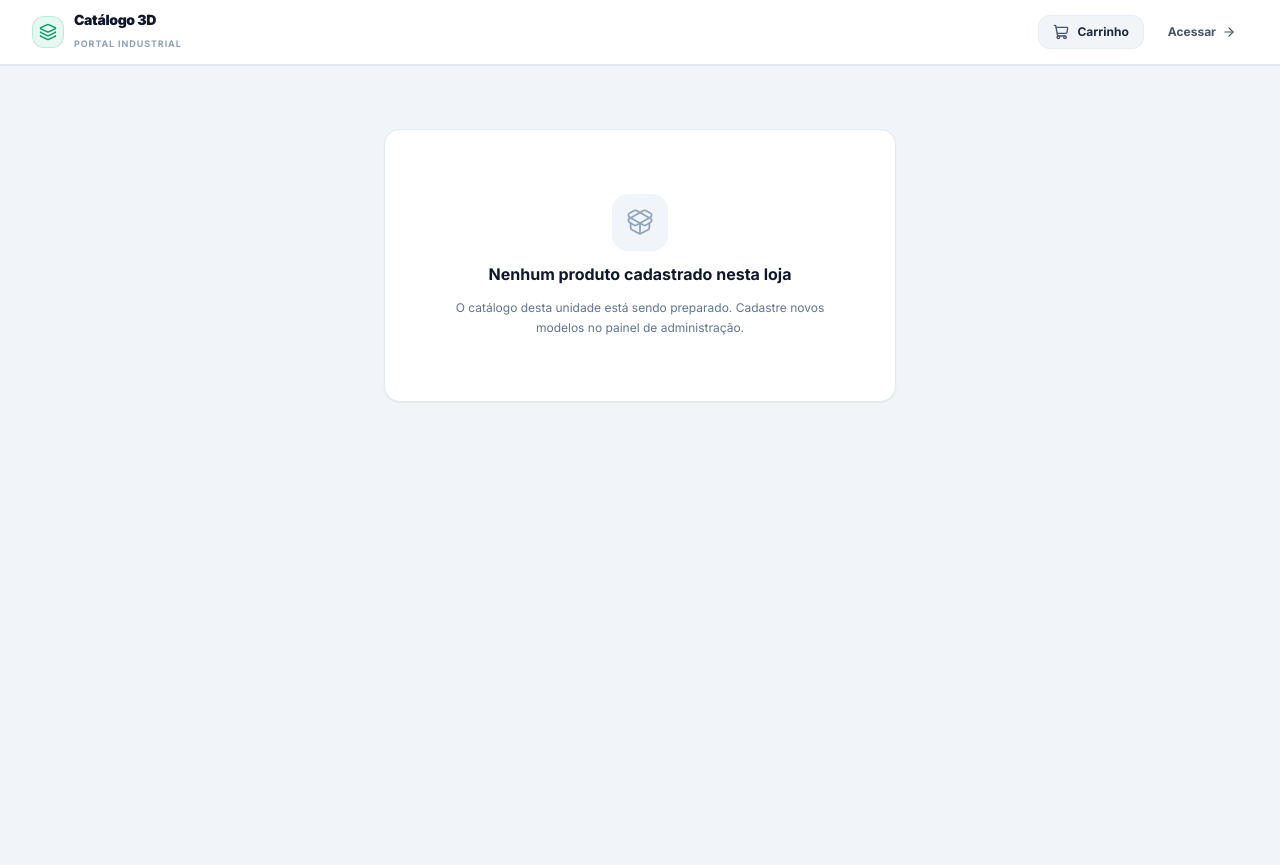
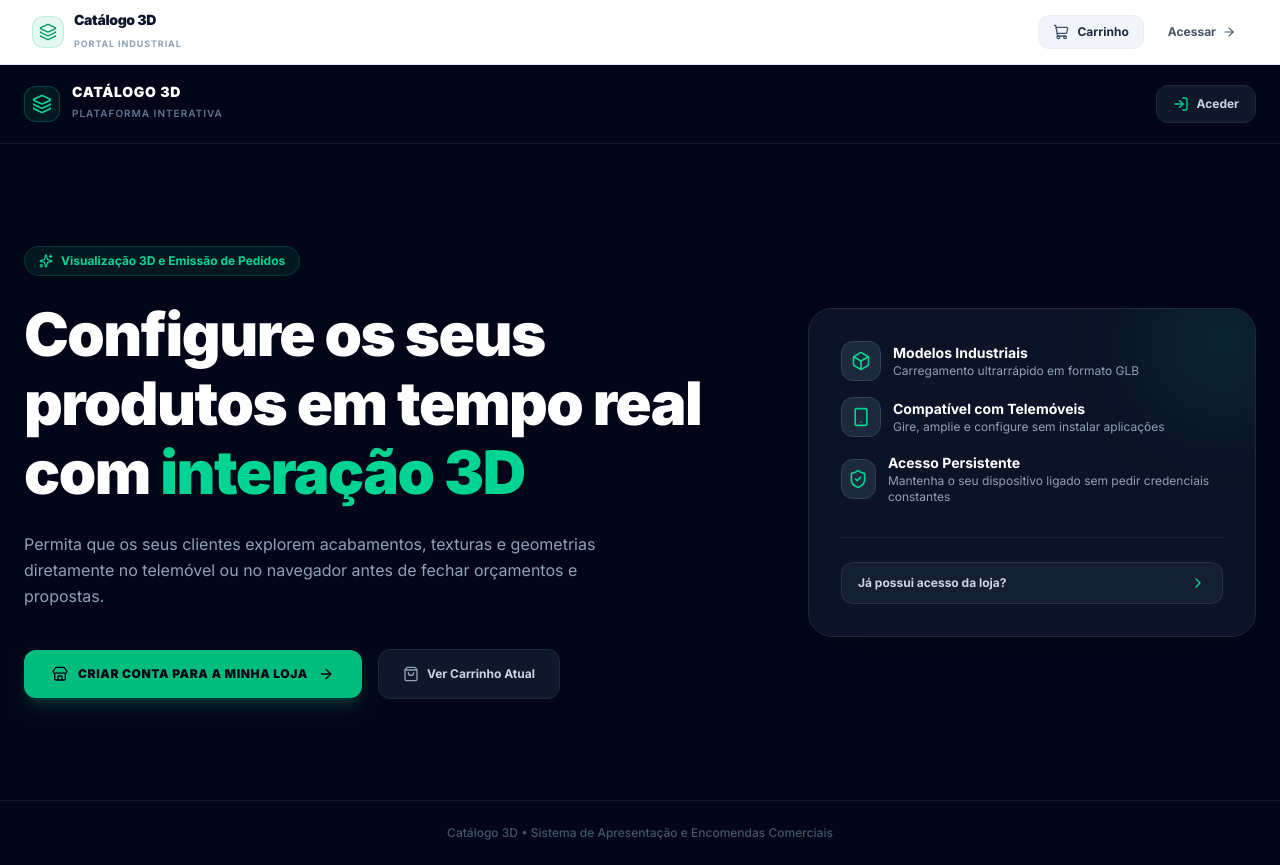
Before and after one commit to raphaelolimpio/Menu, a Next.js app in the folder frontend/: page / in a window 1280 px wide. Built offline with nearby package versions, Linux system fonts and the light colour scheme.

Commit message:
feat: atualizando a tela de visualizacao para visitantes

```diff
--- a/frontend/src/app/page.tsx
+++ b/frontend/src/app/page.tsx
@@ -1,198 +1,186 @@
 "use client";
 
-import React, { useState, useEffect } from "react";
-import axios from "axios";
+import React, { useEffect, useState } from "react";
 import Link from "next/link";
+import { useRouter, useSearchParams } from "next/navigation";
 import {
+  Layers,
   Box,
+  Smartphone,
+  ShieldCheck,
   ArrowRight,
-  Search,
   Sparkles,
-  Eye,
-  PackageOpen
+  ShoppingBag,
+  Store,
+  ChevronRight,
+  LogIn
 } from "lucide-react";
 
 export default function HomePage() {
-  const [products, setProducts] = useState<any[]>([]);
-  const [loading, setLoading] = useState(true);
-  const [searchTerm, setSearchTerm] = useState("");
+  const router = useRouter();
+  const searchParams = useSearchParams();
+  const storeParam = searchParams.get("store");
+
+  const [isLoadingSession, setIsLoadingSession] = useState(true);
+  const [hasDirectStore, setHasDirectStore] = useState(false);
 
   useEffect(() => {
+    // 1. Verificação de sessão persistida no aparelho
+    const storedUser = localStorage.getItem("user");
+    const storedToken = localStorage.getItem("token");
+
+    if (storedUser && storedToken) {
       try {
-      const urlParams = new URLSearchParams(window.location.search);
-      const storeIdFromUrl = urlParams.get("store");
-
-      const storedStore = localStorage.getItem("store");
-      const storeIdFromStorage = storedStore ? JSON.parse(storedStore).id : null;
-
-      const finalStoreId = storeIdFromUrl || storeIdFromStorage;
-
-      if (!finalStoreId) {
-        setProducts([]);
-        setLoading(false);
+        const parsed = JSON.parse(storedUser);
+        if (["OWNER", "SELLER", "ADMIN"].includes(parsed.role)) {
+          router.replace("/admin");
           return;
         }
+      } catch (e) {
+        console.error("Erro ao validar sessão persistida", e);
+      }
+    }
 
-      axios
-        .get(`http://localhost:3333/api/products?storeId=${finalStoreId}`)
-        .then((res) => {
-          setProducts(res.data || []);
-        })
-        .catch((err) => {
-          console.error("Erro na API de Produtos:", err);
-          setProducts([]);
-        })
-        .finally(() => {
-          setLoading(false);
-        });
-    } catch (error) {
-      console.error("Erro interno no carregamento da HomePage:", error);
-      setProducts([]);
-      setLoading(false);
+    // 2. Se houver parâmetro de loja direta no link
+    if (storeParam) {
+      setHasDirectStore(true);
     }
-  }, []);
 
-  const filteredProducts = products.filter((p) => {
-    const term = searchTerm.toLowerCase();
-    const nameMatch = (p.name || "").toLowerCase().includes(term);
-    const skuMatch = (p.sku || "").toLowerCase().includes(term);
-    const descMatch = (p.description || "").toLowerCase().includes(term);
-    return nameMatch || skuMatch || descMatch;
-  });
+    setIsLoadingSession(false);
+  }, [router, storeParam]);
+
+  if (isLoadingSession) {
+    return (
+      <div className="min-h-screen bg-slate-950 flex flex-col items-center justify-center text-white">
+        <div className="w-12 h-12 rounded-2xl bg-emerald-500/20 border border-emerald-500/40 flex items-center justify-center text-emerald-400 animate-pulse mb-3">
+          <Layers className="w-6 h-6 animate-spin" />
+        </div>
+        <p className="text-xs font-mono text-slate-400">A carregar catálogo 3D...</p>
+      </div>
+    );
+  }
 
   return (
-    <div className="min-h-screen bg-slate-100 text-slate-900 font-sans pb-16">
-      <main className="max-w-7xl mx-auto px-4 sm:px-6 lg:px-8 py-8 space-y-6">
-        {/* Barra de Filtro e Contagem em Linha Direta */}
-        {!loading && products.length > 0 && (
-          <div className="flex flex-col sm:flex-row items-center justify-between gap-4 bg-white border border-slate-200/90 rounded-2xl p-3 shadow-xs">
-            <div className="relative w-full sm:w-80">
-              <Search className="w-4 h-4 text-slate-400 absolute left-3.5 top-3" />
-              <input
-                type="text"
-                value={searchTerm}
-                onChange={(e) => setSearchTerm(e.target.value)}
-                placeholder="Buscar modelos ou SKU..."
-                className="w-full text-xs border border-slate-200 rounded-xl pl-10 pr-3 py-2 bg-slate-50 focus:bg-white focus:outline-emerald-500 transition-all font-medium text-slate-800 placeholder:text-slate-400"
-              />
+    <div className="min-h-screen bg-slate-950 text-slate-100 flex flex-col justify-between selection:bg-emerald-500 selection:text-white">
+      {/* CABEÇALHO */}
+      <header className="w-full max-w-7xl mx-auto px-6 py-5 flex items-center justify-between border-b border-slate-900">
+        <div className="flex items-center gap-3">
+          <div className="w-9 h-9 rounded-xl bg-emerald-500/10 border border-emerald-500/30 flex items-center justify-center text-emerald-400">
+            <Layers className="w-5 h-5" />
           </div>
-
-            <div className="flex items-center gap-2 text-xs font-bold text-slate-500 self-end sm:self-auto px-2">
-              <Box className="w-4 h-4 text-slate-400" />
-              <span>
-                <strong className="text-slate-900">{filteredProducts.length}</strong> modelos disponíveis
+          <div>
+            <span className="text-sm font-black tracking-wider uppercase text-white block leading-none">
+              Catálogo 3D
             </span>
-            </div>
-          </div>
-        )}
-
-        {/* Grade de Produtos */}
-        {loading ? (
-          <div className="py-24 text-center flex flex-col items-center justify-center text-slate-400">
-            <div className="w-9 h-9 border-3 border-slate-200 border-t-emerald-500 rounded-full animate-spin mb-3" />
-            <p className="text-xs font-bold">Carregando catálogo e malhas 3D...</p>
-          </div>
-        ) : products.length === 0 ? (
-          <div className="bg-white border border-slate-200/90 rounded-2xl p-16 text-center max-w-lg mx-auto shadow-xs my-8 space-y-3">
-            <div className="w-14 h-14 bg-slate-100 text-slate-400 rounded-2xl flex items-center justify-center mx-auto shadow-2xs">
-              <PackageOpen className="w-7 h-7 stroke-[1.5]" />
-            </div>
-            <h2 className="text-base font-bold text-slate-900">Nenhum produto cadastrado nesta loja</h2>
-            <p className="text-xs text-slate-500 max-w-sm mx-auto leading-relaxed">
-              O catálogo desta unidade está sendo preparado. Cadastre novos modelos no painel de administração.
-            </p>
-          </div>
-        ) : filteredProducts.length === 0 ? (
-          <div className="bg-white border border-slate-200/90 rounded-2xl p-12 text-center max-w-md mx-auto shadow-xs">
-            <Search className="w-8 h-8 text-slate-300 mx-auto mb-2" />
-            <p className="text-xs font-bold text-slate-700">Nenhum modelo encontrado para "{searchTerm}"</p>
-            <button
-              onClick={() => setSearchTerm("")}
-              className="text-xs font-bold text-emerald-600 hover:underline mt-2 inline-block"
-            >
-              Limpar filtro de pesquisa
-            </button>
-          </div>
-        ) : (
-          <div className="grid grid-cols-1 sm:grid-cols-2 lg:grid-cols-3 gap-6">
-            {filteredProducts.map((product) => (
-              <div
-                key={product.id}
-                className="group bg-white border border-slate-200/90 hover:border-slate-300 rounded-2xl shadow-xs hover:shadow-md transition-all duration-300 flex flex-col overflow-hidden"
-              >
-                {/* Viewport 3D */}
-                <div className="w-full h-52 bg-slate-950 flex items-center justify-center relative overflow-hidden">
-                  <div className="absolute inset-0 bg-[radial-gradient(ellipse_at_center,_var(--tw-gradient-stops))] from-slate-900/80 via-slate-950 to-slate-950 opacity-80" />
-
-                  {product.thumbnailUrl ? (
-                    <img
-                      src={product.thumbnailUrl}
-                      alt={product.name}
-                      className="w-full h-full object-contain p-4 relative z-10 group-hover:scale-105 transition-transform duration-500 ease-out"
-                    />
-                  ) : (
-                    <div className="flex flex-col items-center gap-2 relative z-10">
-                      <Box className="w-12 h-12 text-slate-600 stroke-[1.5]" />
-                      <span className="text-[10px] font-mono font-bold text-slate-400 bg-slate-900 px-2.5 py-1 rounded-full border border-slate-800">
-                        Geometria 3D Nativa
-                      </span>
-                    </div>
-                  )}
-
-                  <div className="absolute top-3 left-3 z-20">
-                    <span className="bg-slate-900/90 backdrop-blur-xs border border-slate-800 text-emerald-400 text-[10px] font-mono font-black px-2.5 py-0.5 rounded-md flex items-center gap-1 shadow-xs">
-                      <Eye className="w-3 h-3 text-emerald-400" /> 3D PRONTO
+            <span className="text-[10px] text-slate-500 font-mono tracking-widest font-semibold uppercase">
+              Plataforma Interativa
             </span>
           </div>
         </div>
 
-                {/* Conteúdo */}
-                <div className="p-5 flex flex-col flex-grow justify-between space-y-4">
-                  <div>
-                    <div className="flex items-center justify-between mb-1.5">
-                      <span className="text-[10px] font-mono uppercase font-bold text-slate-400">
-                        SKU: {product.sku || "PADRÃO"}
-                      </span>
-                      {product.estimatedTimeMin > 0 && (
-                        <span className="text-[10px] font-mono text-slate-500 bg-slate-50 border border-slate-200 px-2 py-0.5 rounded-md">
-                          {product.estimatedTimeMin} min fabril
-                        </span>
-                      )}
+        <div className="flex items-center gap-3">
+          <Link
+            href="/login"
+            className="flex items-center gap-2 text-xs font-bold text-slate-300 hover:text-white bg-slate-900 border border-slate-800 hover:border-slate-700 px-4 py-2.5 rounded-xl transition-all"
+          >
+            <LogIn className="w-4 h-4 text-emerald-400" />
+            <span>Aceder</span>
+          </Link>
+        </div>
+      </header>
+
+      {/* ÁREA PRINCIPAL */}
+      <main className="flex-1 max-w-7xl mx-auto px-6 py-12 lg:py-20 flex flex-col lg:flex-row items-center justify-between gap-12">
+        {/* LADO ESQUERDO: Apresentação */}
+        <div className="flex-1 text-center lg:text-left space-y-6">
+          <div className="inline-flex items-center gap-2 px-3.5 py-1.5 rounded-full bg-emerald-500/10 border border-emerald-500/20 text-emerald-400 text-xs font-bold">
+            <Sparkles className="w-3.5 h-3.5" />
+            <span>Visualização 3D e Emissão de Pedidos</span>
           </div>
 
-                    <h2 className="text-base font-black text-slate-900 line-clamp-1 group-hover:text-emerald-700 transition-colors">
-                      {product.name}
-                    </h2>
-                    <p className="text-xs text-slate-500 mt-1 line-clamp-2 leading-relaxed">
-                      {product.description || "Sem descrição técnica informada para esta peça."}
+          <h1 className="text-3xl sm:text-5xl lg:text-6xl font-black text-white tracking-tight leading-[1.15]">
+            Configure os seus produtos em tempo real com <span className="text-emerald-400">interação 3D</span>
+          </h1>
+
+          <p className="text-sm sm:text-base text-slate-400 max-w-xl mx-auto lg:mx-0 leading-relaxed">
+            Permita que os seus clientes explorem acabamentos, texturas e geometrias diretamente no telemóvel ou no navegador antes de fechar orçamentos e propostas.
           </p>
+
+          {/* BOTÕES DE AÇÃO */}
+          <div className="flex flex-col sm:flex-row items-center justify-center lg:justify-start gap-4 pt-4">
+            <Link
+              href="/register"
+              className="w-full sm:w-auto flex items-center justify-center gap-2.5 bg-emerald-500 hover:bg-emerald-400 text-slate-950 font-black text-xs uppercase tracking-wider px-7 py-4 rounded-xl shadow-lg shadow-emerald-500/20 transition-all hover:scale-[1.02] active:scale-[0.98]"
+            >
+              <Store className="w-4 h-4" />
+              <span>Criar Conta para a Minha Loja</span>
+              <ArrowRight className="w-4 h-4" />
+            </Link>
+
+            <Link
+              href="/cart"
+              className="w-full sm:w-auto flex items-center justify-center gap-2 bg-slate-900 hover:bg-slate-800 text-slate-300 hover:text-white border border-slate-800 font-bold text-xs px-6 py-4 rounded-xl transition-all"
+            >
+              <ShoppingBag className="w-4 h-4 text-slate-400" />
+              <span>Ver Carrinho Atual</span>
+            </Link>
+          </div>
         </div>
 
-                  {/* Preço e Botão */}
-                  <div className="pt-4 border-t border-slate-100 flex items-center justify-between">
+        {/* LADO DIREITO: Cartão Visual Mobile & Desktop */}
+        <div className="w-full max-w-md lg:max-w-md flex flex-col gap-4">
+          <div className="bg-slate-900/80 border border-slate-800 rounded-3xl p-6 sm:p-8 backdrop-blur-md relative overflow-hidden shadow-2xl">
+            <div className="absolute -top-12 -right-12 w-40 h-40 bg-emerald-500/10 rounded-full blur-2xl pointer-events-none" />
+
+            <div className="space-y-4">
+              <div className="flex items-center gap-3">
+                <div className="w-10 h-10 rounded-xl bg-slate-800 border border-slate-700 flex items-center justify-center text-emerald-400">
+                  <Box className="w-5 h-5" />
+                </div>
                 <div>
-                      <span className="text-[10px] font-mono uppercase text-slate-400 block tracking-wider">
-                        A partir de
-                      </span>
-                      <span className="text-lg font-black text-emerald-600 font-mono tracking-tight">
-                        R$ {Number(product.basePrice).toFixed(2)}
-                      </span>
+                  <h3 className="text-sm font-bold text-white">Modelos Industriais</h3>
+                  <p className="text-xs text-slate-400">Carregamento ultrarrápido em formato GLB</p>
+                </div>
               </div>
 
+              <div className="flex items-center gap-3">
+                <div className="w-10 h-10 rounded-xl bg-slate-800 border border-slate-700 flex items-center justify-center text-emerald-400">
+                  <Smartphone className="w-5 h-5" />
+                </div>
+                <div>
+                  <h3 className="text-sm font-bold text-white">Compatível com Telemóveis</h3>
+                  <p className="text-xs text-slate-400">Gire, amplie e configure sem instalar aplicações</p>
+                </div>
+              </div>
+
+              <div className="flex items-center gap-3">
+                <div className="w-10 h-10 rounded-xl bg-slate-800 border border-slate-700 flex items-center justify-center text-emerald-400">
+                  <ShieldCheck className="w-5 h-5" />
+                </div>
+                <div>
+                  <h3 className="text-sm font-bold text-white">Acesso Persistente</h3>
+                  <p className="text-xs text-slate-400">Mantenha o seu dispositivo ligado sem pedir credenciais constantes</p>
+                </div>
+              </div>
+            </div>
+
+            <div className="mt-8 pt-6 border-t border-slate-800/80">
               <Link
-                      href={`/products/${product.id}`}
-                      className="inline-flex items-center gap-2 bg-slate-900 hover:bg-emerald-600 text-white text-xs font-bold px-4 py-2.5 rounded-xl transition-all shadow-xs active:scale-95"
+                href="/login"
+                className="w-full flex items-center justify-between px-4 py-3 bg-slate-800/60 hover:bg-slate-800 border border-slate-700/60 rounded-xl text-xs font-bold text-slate-300 hover:text-white transition-colors"
               >
-                      Personalizar
-                      <ArrowRight className="w-3.5 h-3.5" />
+                <span>Já possui acesso da loja?</span>
+                <ChevronRight className="w-4 h-4 text-emerald-400" />
               </Link>
             </div>
           </div>
         </div>
-            ))}
-          </div>
-        )}
       </main>
+
+      {/* RODAPÉ */}
+      <footer className="w-full border-t border-slate-900 py-6 text-center text-xs text-slate-600 font-medium">
+        Catálogo 3D &bull; Sistema de Apresentação e Encomendas Comerciais
+      </footer>
     </div>
   );
 }
```
Lines whose indentation alone changed are shown as unchanged.
